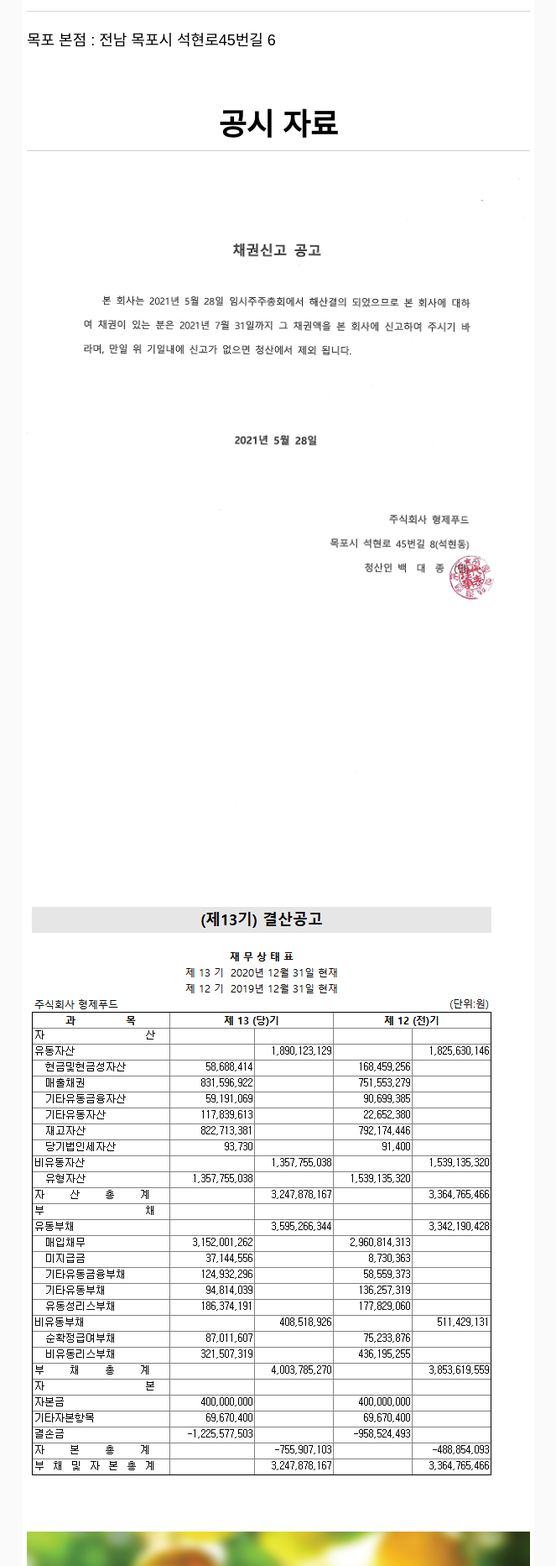
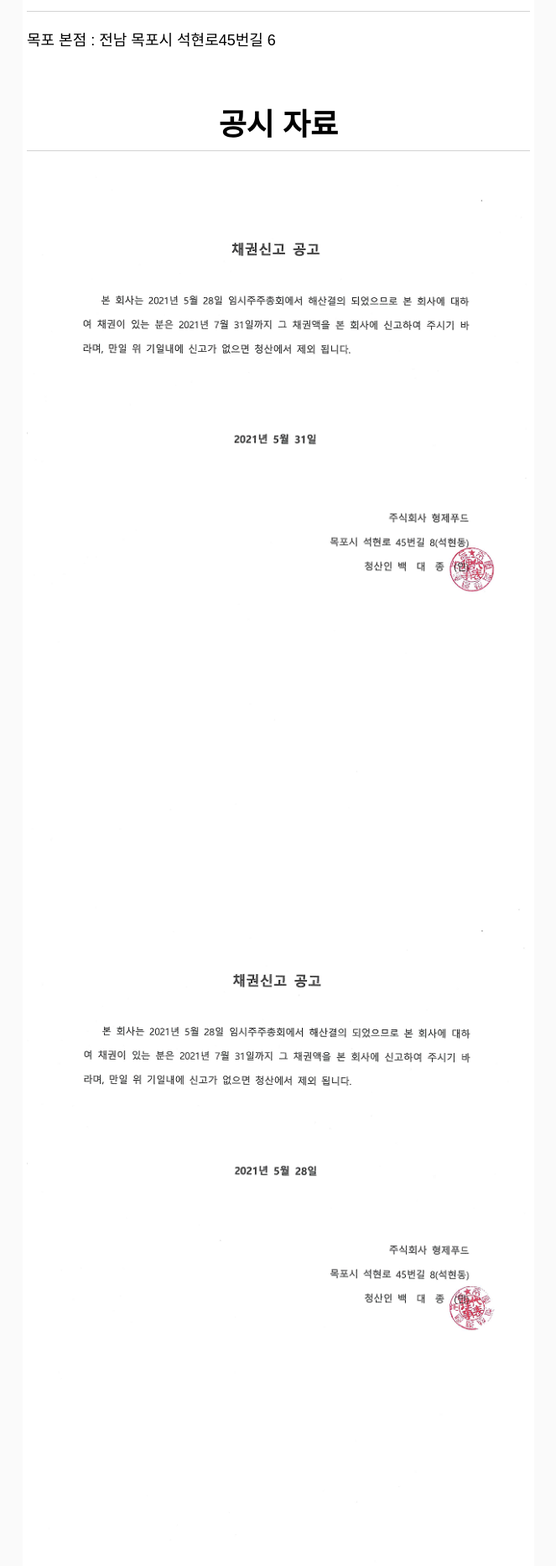
Before and after one commit to foweb/foweb.github.io, a Jekyll site: the page built from sites/hjfood.md, in a window 1280 px wide. Shown: the part 709-2574 px from the top of the page at 84% size, without its empty margins (308-971 px from the left). Built offline with Jekyll 4.4.1, drawn with Linux system fonts in a browser that asks for light colours; some web fonts are replaced.

Commit message:
Update hjfood.md

```diff
--- a/sites/hjfood.md
+++ b/sites/hjfood.md
@@ -2,6 +2,7 @@
 layout: default
 title: "형제푸드"
 permalink: /hjfood
+image1: img/hjfood_info_210531.png
 image0: img/hjfood_info_210528.png
 image: img/hjfood.png
 ---
@@ -12,6 +13,10 @@ image: img/hjfood.png
 
 # 공시 자료
 
+{% if page.image1 %}
+![그림00]({{ page.image1 }})
+-----------------------------------
+{% endif %}
 
 {% if page.image0 %}
 ![그림01]({{ page.image0 }})
```
Also changed, not shown: other parts of sites/hjfood.md (+1 -1 lines).
